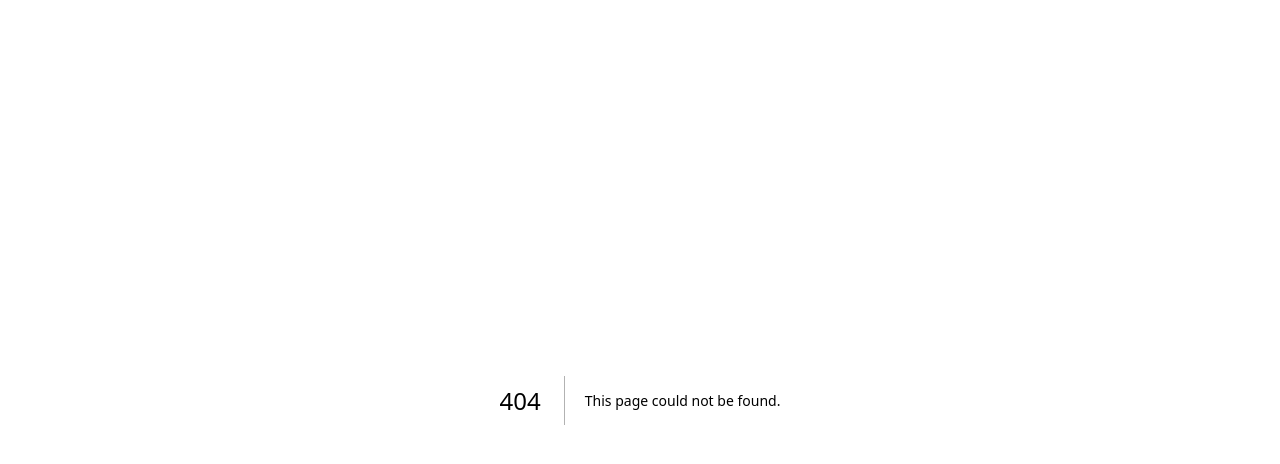
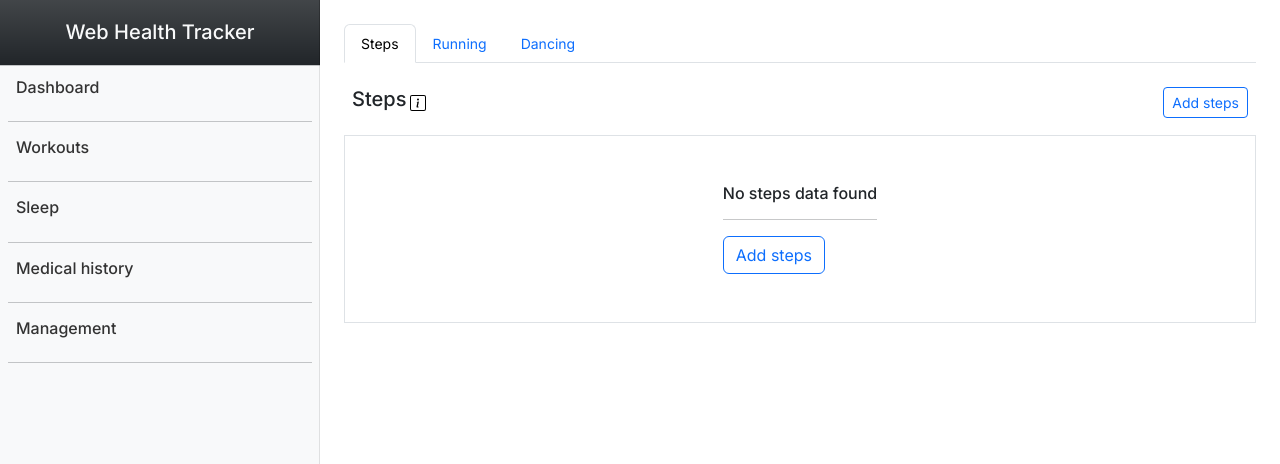
Before and after one commit to lantoday/WebHealthTracker, a Next.js app in the folder web-health-tracker/: page /workouts in a window 1280 px wide. Before the commit this address had no page. Shown: the top 464 px of the page. Built offline with nearby package versions, Linux system fonts and the light colour scheme.

Commit message:
Add tabs in workout page

```diff
--- a/web-health-tracker/src/app/ui/exercise/steps-daily-chart.tsx
+++ b/web-health-tracker/src/app/ui/exercise/steps-daily-chart.tsx
@@ -50,7 +50,7 @@ export function StepsDailyChartComponent({ rawData }: StepsDefaultChartProps) {
           labels: sortedData.map((entry) => entry.date),
           datasets: [
             {
-              label: "Daily step counts (last 30 days)",
+              label: "Daily steps count (last 30 days)",
               data: sortedData.map((entry) => entry.steps),
               fill: false,
               borderColor: chartColor,
@@ -62,7 +62,7 @@ export function StepsDailyChartComponent({ rawData }: StepsDefaultChartProps) {
         },
       });
     }
-  }, [chartType, chartColor, rawData]);
+  }, [chartType, chartColor, rawData, sortedData]);
 
   return (
     <>
--- a/web-health-tracker/src/app/ui/shared/navbar.tsx
+++ b/web-health-tracker/src/app/ui/shared/navbar.tsx
@@ -19,9 +19,9 @@ const Navbar: React.FC = () => {
           </li>
           <hr className="m-2" />
           <li className="nav-item h6">
-            <a className="nav-link" href="/exercise">
+            <a className="nav-link" href="/workouts">
               {/* <span data-feather="file"></span> */}
-              Exercise
+              Workouts
             </a>
           </li>
           <hr className="m-2" />
--- /dev/null
+++ b/web-health-tracker/src/app/workouts/page.tsx
@@ -0,0 +1,91 @@
+"use client";
+
+// import React from "react";
+// import Layout from "../ui/shared/main-layout";
+// import Steps from "../ui/exercise/steps";
+
+// const ExercisePage: React.FC = () => {
+//   return (
+//     <Layout>
+//       <p className="h2 d-flex justify-content-center mt-4">Exercise page</p>
+//       <hr />
+//       <Steps />
+//     </Layout>
+//   );
+// };
+
+// export default ExercisePage;
+
+import React, { useState } from "react";
+import Layout from "../ui/shared/main-layout";
+import Steps from "../ui/exercise/steps";
+// import Running from "../ui/exercise/running"; // Assuming you have a Running component
+// import Dancing from "../ui/exercise/dancing"; // Assuming you have a Dancing component
+
+const ExercisePage: React.FC = () => {
+  const [activeTab, setActiveTab] = useState<string>("steps");
+
+  return (
+    <Layout>
+      <div className="mt-4">
+        <ul className="nav nav-tabs">
+          <li className="nav-item">
+            <a
+              className={`nav-link ${activeTab === "steps" ? "active" : ""}`}
+              onClick={() => setActiveTab("steps")}
+              href="#"
+            >
+              Steps
+            </a>
+          </li>
+          <li className="nav-item">
+            <a
+              className={`nav-link ${activeTab === "running" ? "active" : ""}`}
+              onClick={() => setActiveTab("running")}
+              href="#"
+            >
+              Running
+            </a>
+          </li>
+          <li className="nav-item">
+            <a
+              className={`nav-link ${activeTab === "dancing" ? "active" : ""}`}
+              onClick={() => setActiveTab("dancing")}
+              href="#"
+            >
+              Dancing
+            </a>
+          </li>
+        </ul>
+
+        <div className="tab-content mt-3">
+          <div
+            className={`tab-pane fade ${
+              activeTab === "steps" ? "show active" : ""
+            }`}
+          >
+            <Steps />
+          </div>
+          <div
+            className={`tab-pane fade ${
+              activeTab === "running" ? "show active" : ""
+            }`}
+          >
+            Running
+            {/* <Running /> */}
+          </div>
+          <div
+            className={`tab-pane fade ${
+              activeTab === "dancing" ? "show active" : ""
+            }`}
+          >
+            dancing
+            {/* <Dancing /> */}
+          </div>
+        </div>
+      </div>
+    </Layout>
+  );
+};
+
+export default ExercisePage;
```
Also changed, not shown: web-health-tracker/src/app/exercise/page.tsx (deleted, +0 -15 lines).
